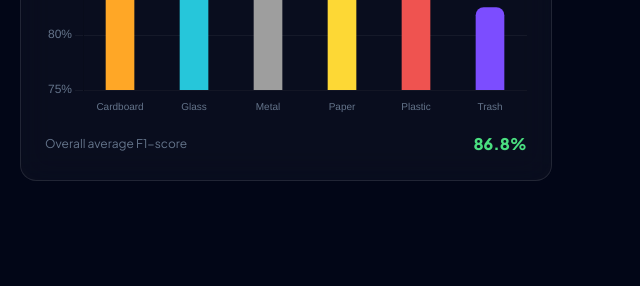
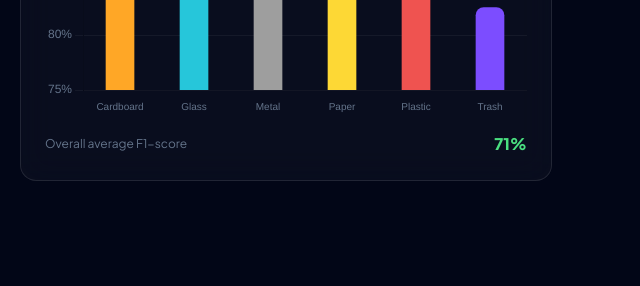
Before and after one commit to vasu25g/pbl_project, a plain HTML site: page index.html in a window 1280 px wide. Shown: the part 2020-2306 px from the top of the page, 640-1280 px from the left. Drawn offline with nearby package versions, Linux system fonts and the light colour scheme.

Commit message:
Update F1-score display

```diff
--- a/index.html
+++ b/index.html
@@ -217,7 +217,7 @@ body { background-color:#020617; color:#f8fafc; font-family:'Plus Jakarta Sans',
             </div>
             <div class="mt-4 flex justify-between items-center text-xs text-slate-500">
                 <span>Overall average F1-score</span>
-                <span class="text-green-400 font-black text-base">86.8%</span>
+                <span class="text-green-400 font-black text-base">71%</span>
             </div>
         </div>
     </div>
```
